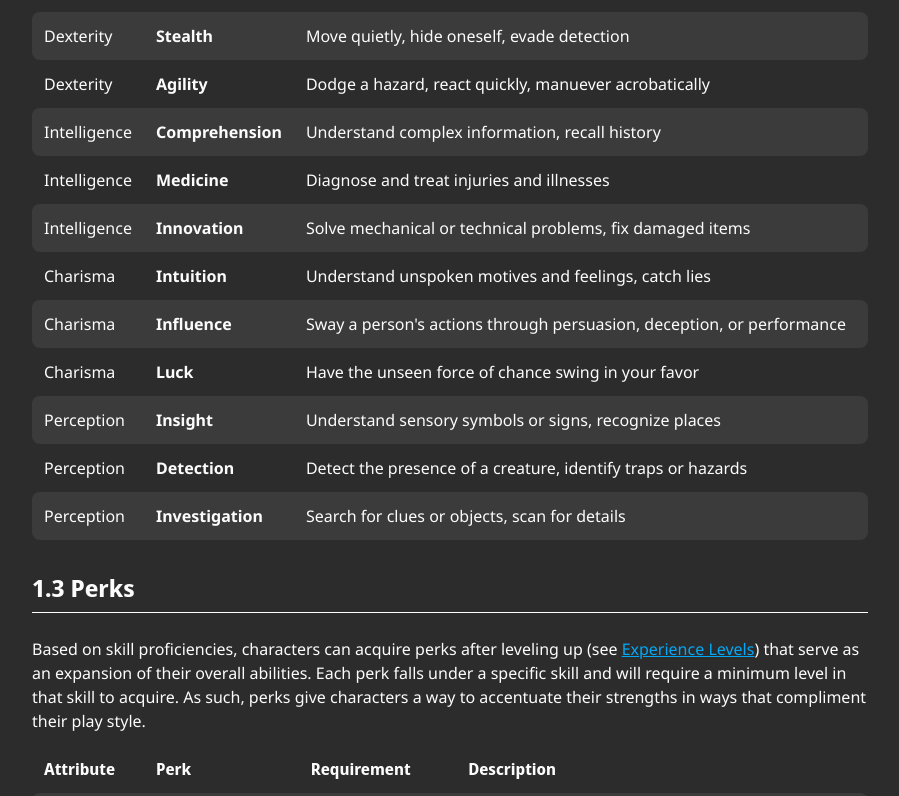
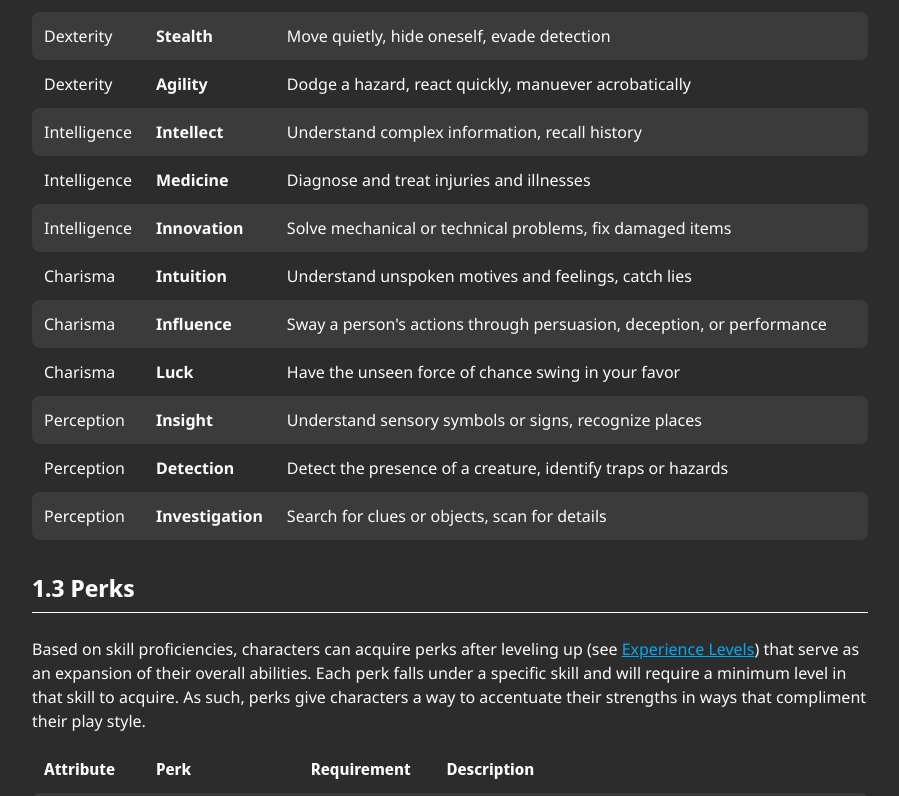
Before and after one commit to Paradoxdotexe/vade-mecum, a React (Create React App) app: page /docs in a window 1280 px wide. Shown: the part 3964-4760 px from the top of the page, without its empty margins (190-1089 px from the left). Built offline with nearby package versions, Linux system fonts and the light colour scheme.

Commit message:
PATCH: Change Comprehension to Intellect

```diff
--- a/src/pages/docs/vade_mecum.md
+++ b/src/pages/docs/vade_mecum.md
@@ -119,7 +119,7 @@ Skills allow characters to specialize themselves towards specific types of actio
 | Dexterity    | **Precision**     | Pick a lock, disarm a trap, attack with a ranged weapon               |
 | Dexterity    | **Stealth**       | Move quietly, hide oneself, evade detection                           |
 | Dexterity    | **Agility**       | Dodge a hazard, react quickly, manuever acrobatically                 |
-| Intelligence | **Comprehension** | Understand complex information, recall history                        |
+| Intelligence | **Intellect**     | Understand complex information, recall history                        |
 | Intelligence | **Medicine**      | Diagnose and treat injuries and illnesses                             |
 | Intelligence | **Innovation**    | Solve mechanical or technical problems, fix damaged items             |
 | Charisma     | **Intuition**     | Understand unspoken motives and feelings, catch lies                  |
@@ -155,9 +155,9 @@ As such, perks give characters a way to accentuate their strengths in ways that
 | Dexterity    | **Escapist**         | Agility 1       | You double your Agility bonus on skill checks to escape someone or a situation.                                                                   |
 | Dexterity    | **Untouchable**      | Agility 2       | Opportunity attacks on you have disadvantage equivalent to your Agility.                                                                          |
 | Dexterity    | **Fleet Foot**       | Agility 3       | You are not impeded by Rough Terrain.                                                                                                             |
-| Intelligence | **Book Worm**        | Comprehension 1 | You double your Comprehension bonus on skill checks to comprehend written information.                                                            |
-| Intelligence | **Linguist**         | Comprehension 2 | You double your Comprehension bonus on skill checks to comprehend a foreign language.                                                             |
-| Intelligence | **Strategist**       | Comprehension 3 | You add +3 advantage to Stealth checks made by you and your companions to surprise the enemy.                                                     |
+| Intelligence | **Book Worm**        | Intellect 1     | You double your Intellect bonus on skill checks to comprehend written information.                                                                |
+| Intelligence | **Linguist**         | Intellect 2     | You double your Intellect bonus on skill checks to comprehend a foreign language.                                                                 |
+| Intelligence | **Strategist**       | Intellect 3     | You add +3 advantage to Stealth checks made by you and your companions to surprise the enemy.                                                     |
 | Intelligence | **Spiritual Healer** | Medicine 1      | You can stabilize allies from up to 15 ft away.                                                                                                   |
 | Intelligence | **Field Medic**      | Medicine 2      | On a stalemate Medicine check to stabilize an ally, you decrease the injury level by one.                                                         |
 | Intelligence | **Witch Doctor**     | Medicine 3      | Even when incapacitated with a deadly injury, you can roll to stabilize yourself.                                                                 |
--- a/src/pages/docs/vestiges_of_mankind.md
+++ b/src/pages/docs/vestiges_of_mankind.md
@@ -160,7 +160,7 @@ This codex is commonly an old textbook or bible that has been repurposed by blea
 ### Class Abilities
 
 Scribes gain the _Study Artifacts_ Rest Activity to build up Artifact Points, or AP.
-They also gain the ability to comprehend artifacts from the old world using History instead of Comprehension.
+They also gain the ability to comprehend artifacts from the old world using History instead of Intellect.
 
 | Rest Activity       | Skill   | Success   | Stalemate | Failure   |
 | ------------------- | ------- | --------- | --------- | --------- |
--- a/src/pages/engine/Character.ts
+++ b/src/pages/engine/Character.ts
@@ -31,7 +31,7 @@ type DexterityAttribute = Attribute & {
 
 type IntelligenceAttribute = Attribute & {
   skills: {
-    comprehension: Skill;
+    intellect: Skill;
     medicine: Skill;
     innovation: Skill;
   };
@@ -87,7 +87,7 @@ const DEFAULT_ATTRIBUTES: Attributes = {
     label: 'Intelligence',
     value: 1,
     skills: {
-      comprehension: { label: 'Comprehension', value: 0 },
+      intellect: { label: 'Intellect', value: 0 },
       medicine: { label: 'Medicine', value: 0 },
       innovation: { label: 'Innovation', value: 0 }
     }
--- a/src/pages/engine/Perk.ts
+++ b/src/pages/engine/Perk.ts
@@ -210,10 +210,10 @@ export const PERKS: Perk[] = [
     key: 'book_worm',
     name: 'Book Worm',
     description:
-      'You double your Comprehension bonus on skill checks to comprehend written information.',
+      'You double your Intellect bonus on skill checks to comprehend written information.',
     requirement: {
       attributeKey: 'intelligence',
-      skillKey: 'comprehension',
+      skillKey: 'intellect',
       skillRequirement: 1
     }
   },
@@ -221,10 +221,10 @@ export const PERKS: Perk[] = [
     key: 'linguist',
     name: 'Linguist',
     description:
-      'You double your Comprehension bonus on skill checks to comprehend a foreign language.',
+      'You double your Intellect bonus on skill checks to comprehend a foreign language.',
     requirement: {
       attributeKey: 'intelligence',
-      skillKey: 'comprehension',
+      skillKey: 'intellect',
       skillRequirement: 2
     }
   },
@@ -235,7 +235,7 @@ export const PERKS: Perk[] = [
       'You add +3 advantage to Stealth checks made by you and your companions to surprise the enemy.',
     requirement: {
       attributeKey: 'intelligence',
-      skillKey: 'comprehension',
+      skillKey: 'intellect',
       skillRequirement: 3
     }
   },
--- a/src/pages/engine/useCharacters.tsx
+++ b/src/pages/engine/useCharacters.tsx
@@ -18,7 +18,7 @@ type CharactersState = {
 };
 
 const DEFAULT_CHARACTERS_STATE: CharactersState = {
-  version: '12.0',
+  version: '13.0',
   characters: {},
   currentCharacterId: undefined
 };
--- a/src/version.json
+++ b/src/version.json
@@ -1,4 +1,4 @@
 {
-  "version": "0.28.6",
-  "versionCommitHash": "ade3ed2"
+  "version": "0.28.7",
+  "versionCommitHash": "9d8435f"
 }
```
